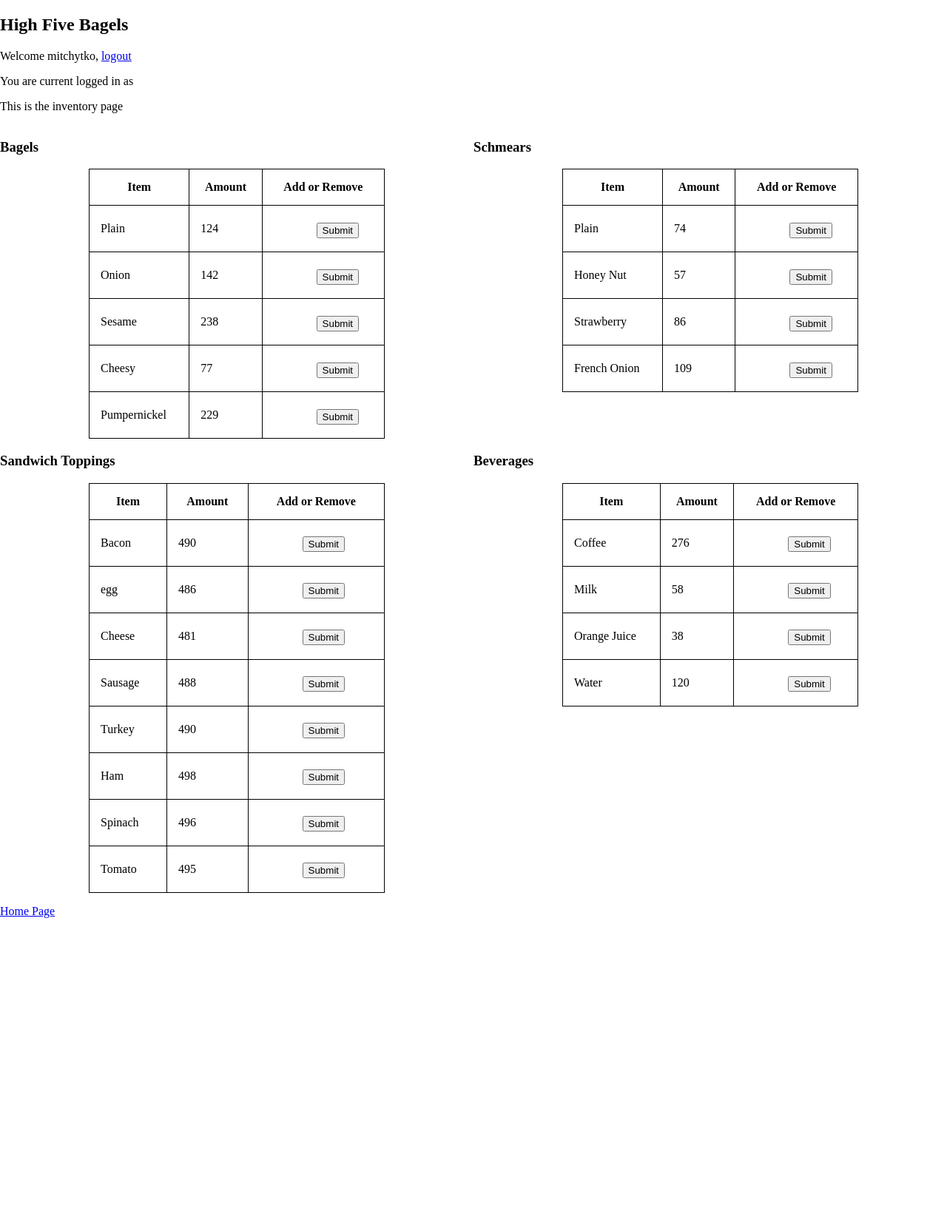
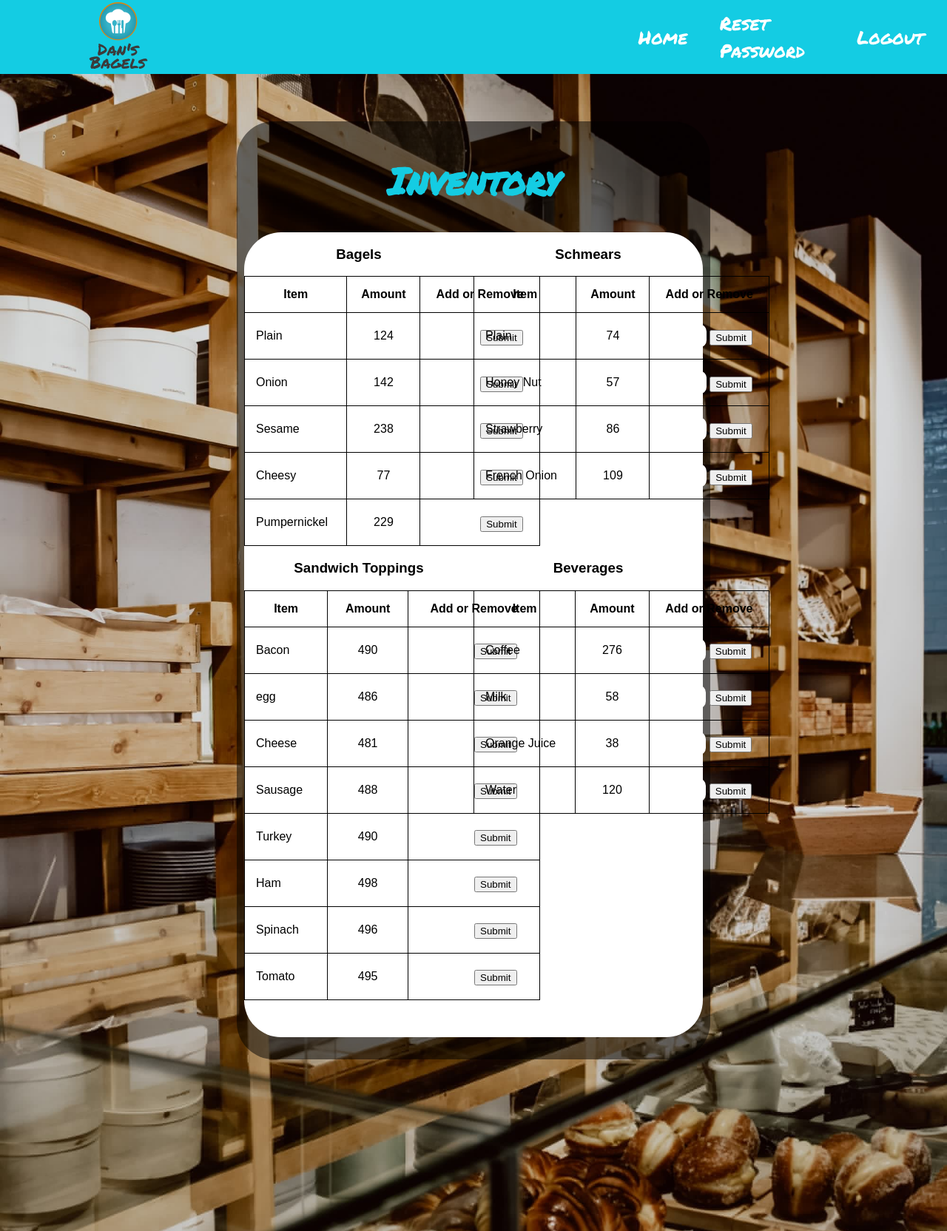
Before and after one commit to daxinator22/bagels-polfwack-tech, a Django app: page /inventory/ in a window 1280 px wide. Shown: the whole page at 74% size. Before the commit the page ends 1241 px from the top, so only its background shows below. Run offline with Django 3.2, Linux system fonts and the light colour scheme; a user stored in the database is signed in; data comes from the database, SQL or seed files in the repository; both versions use the stored data as it was after the commit.

Commit message:
Inventory design done

```diff
--- a/src/highFive/home/static/home/style.css
+++ b/src/highFive/home/static/home/style.css
@@ -88,6 +88,11 @@
 	height: 1000px;
 }
 
+.inventory_body{
+	background-image: url('inventory.jpg');
+	height: 1500px;
+}
+
 .checkout_body{
 	background-image: url('checkout.jpg');
 	height: 850px;
@@ -134,6 +139,12 @@
 }
 
 #build_box{
+	padding-top: 10px;
+	padding-bottom: 30px;
+	display: block;
+}
+
+#inventory_box{
 	padding-top: 10px;
 	padding-bottom: 30px;
 	display: block;
@@ -402,6 +413,15 @@
 	padding-bottom: 30px;
 }
 
+.table_box{
+	background-color: white;
+	font-family: 'Arial';
+	padding-bottom: 50px;
+	margin-left: 10px;
+	margin-right: 10px;
+	border-radius: 50px;
+}
+
 label{
 	color: #14cce3;
 	font-family: 'Permanent Marker', 'cursive';
--- a/src/highFive/home/templates/home/inventory.html
+++ b/src/highFive/home/templates/home/inventory.html
@@ -6,20 +6,54 @@
 
 <html lang="en">
 	<head>
-		<title>Inventory page!</title>
+		<title>Inventory Page</title>
 		<meta charset="utf-8">
 		<link href="{% static 'home/style.css' %}" rel="stylesheet">
+		<link rel="preconnect" href="https://fonts.gstatic.com">
+		<link href="https://fonts.googleapis.com/css2?family=Permanent+Marker&display=swap" rel="stylesheet">
+		<link type='image/png' href="{% static 'home/logo.png' %}" rel="shortcut icon">
 
 	</head>
 
 
 	<body>
+		<div class='header'>
+			<div class='logo'>
+				<a href='/'><img class='logo_img' src="{% static 'home/logo.png' %}" alt="I've misplaced the logo..."></a>
+			</div>
+			<div class='menu'>
+				<div class='menu_item'>
+					<a href='/' class='menu_link'>Home</a>
+				</div>
+				{% if user.is_authenticated %}
 
-		<h2>High Five Bagels</h2>
+				{% for name, href in urls.items %}
+				<div class='menu_item'>
+					<a href="{{ href }}" class='menu_link'>{{ name }}</a>
+				</div>
+				{% endfor %}
+
+				<div class='menu_item'>
+					<a href="/accounts/password_reset/" class='menu_link'>Reset Password</a>
+				</div>
+				<div class='menu_item'>
+					<a href="/accounts/logout/?next=/" class='menu_link'>Logout</a>
+				</div>
+				{% else %}
+				<div class='menu_item'>
+					<a href='/accounts/login/' class='menu_link'>Login</a>
+				</div>
+				<div class='menu_item'>
+					<a href='/accounts/signup/' class='menu_link'>Sign Up</a>
+				</div>
+				{% endif %}
+			</div>
+		</div>
+		<div class='inventory_body body_page'>
+			<div class='content_box' id='inventory_box'>
+				<h1 class='queue_title'>Inventory</h1>
 				{% if user.is_authenticated %}
-		<p>Welcome {{ user.username }}, <a href='/accounts/logout/?next=/'>logout</a></p>
-		<p>You are current logged in as {{ group }}</p>
-		<p>This is the inventory page</p>
+				<div class='table_box'>
 					<div class="row">
 						<div class="column">
 							<h3>Bagels</h3>
@@ -140,9 +174,11 @@
 						</table>
 						</div>
 					</div>
-		<p><a href="/">Home Page</a></p>
+					</div>
 					{% else %}
 					<p>You are not currently logged in, <a href="/accounts/login/">login here.</a>
 					{% endif %}
+				</div>
+			</div>
 		</body>
 	</html>
--- a/src/highFive/home/views.py
+++ b/src/highFive/home/views.py
@@ -239,12 +239,12 @@ def inventory(request):
     )
     ing_list = Ingredients.objects.all()
     context = {
-        'user': request.user,
         'bagel_list' : bagel_list,
         'shmear_list' : shmear_list,
         'drink_list' : drink_list,
         'ing_list' : ing_list,
     }
+    context.update(get_user_context(request))
     if request.method == 'POST':
         form = FoodItemForm(request.POST)
         print('VALID: ', form.is_valid())
```
Also changed, not shown: src/highFive/db.sqlite3, src/highFive/home/static/home/inventory.jpg (added). Lines whose indentation alone changed are shown as unchanged.
